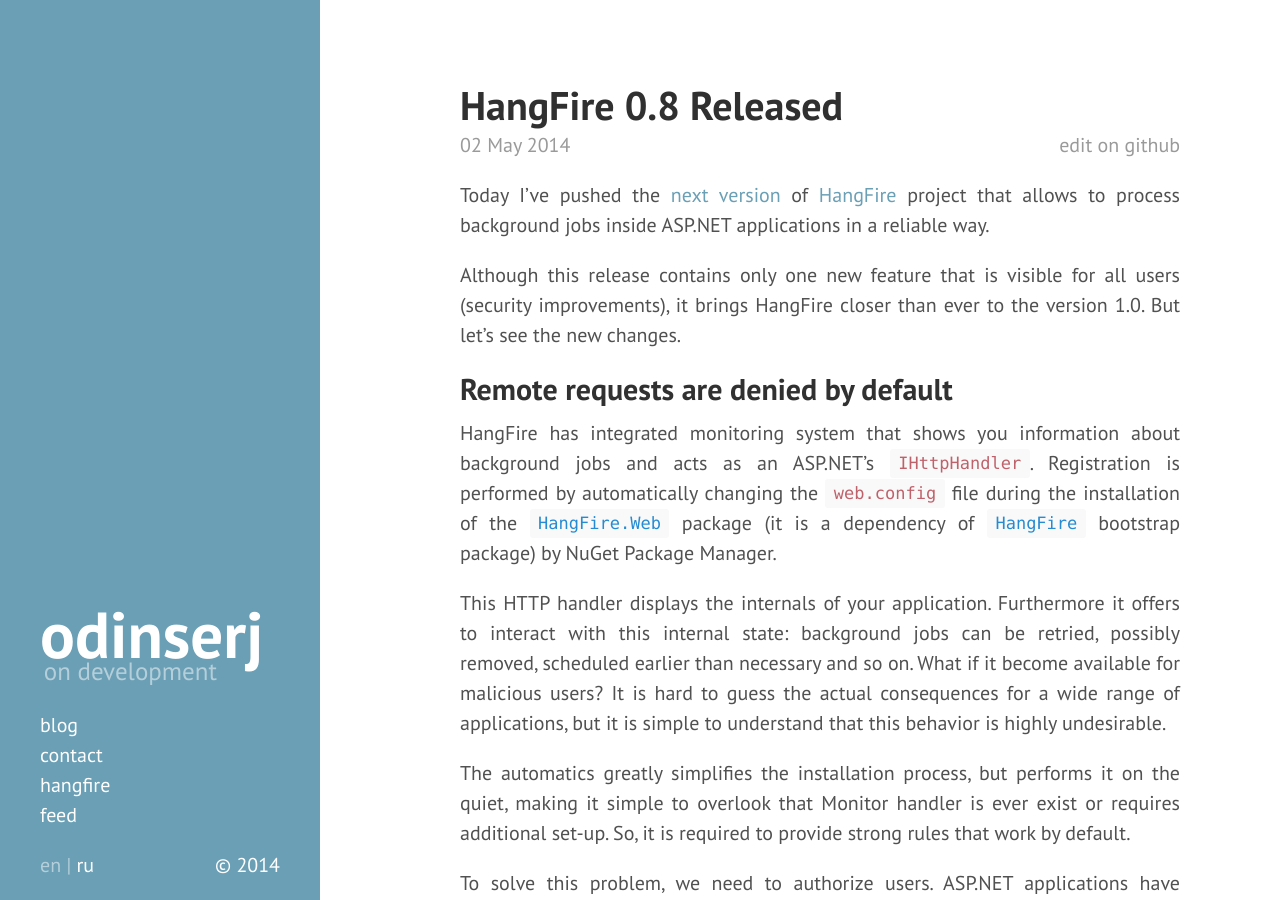
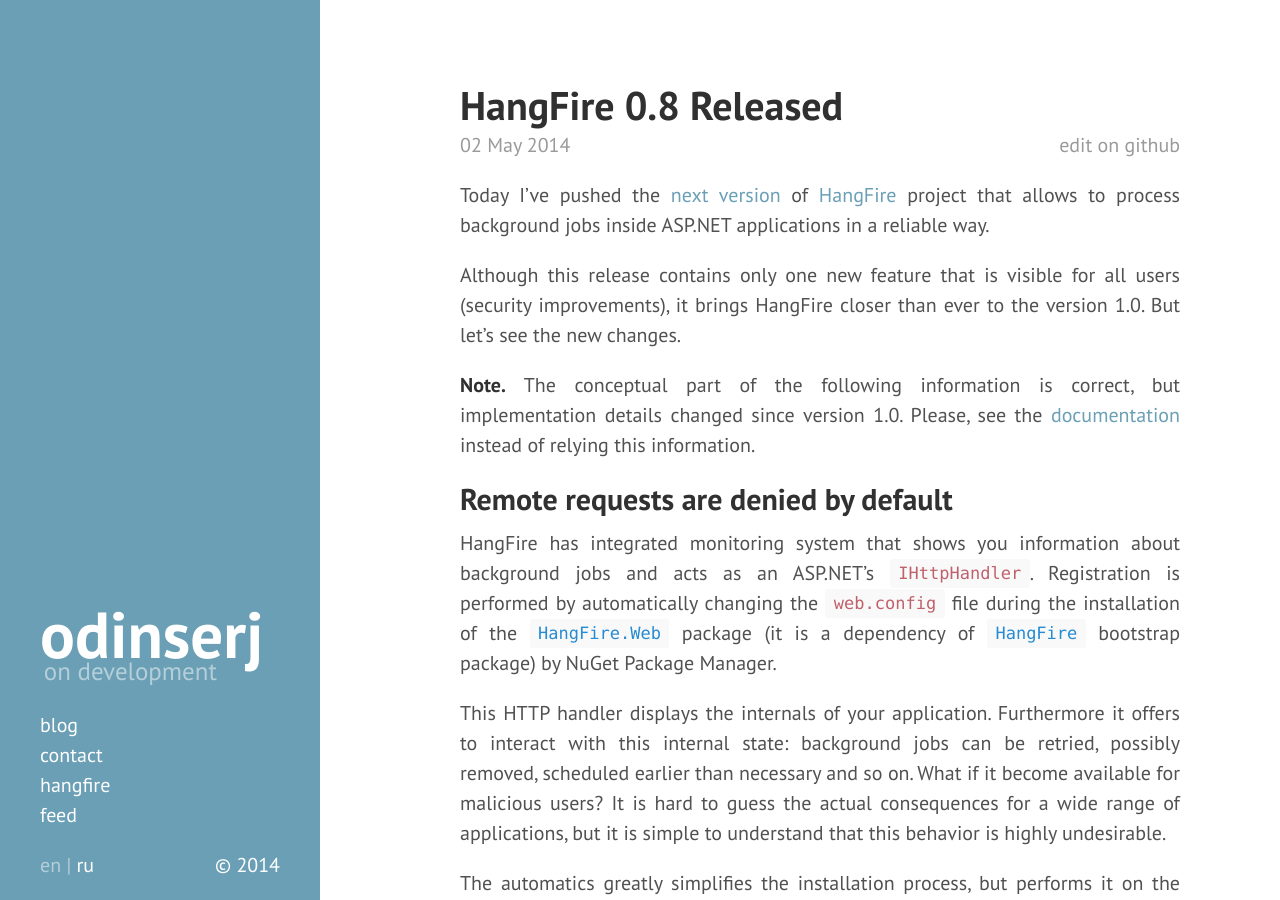
Before and after one commit to odinserj/odinserj.net, a Jekyll site: the page built from _posts/2014-05-02-hangfire-0.8-released.md, in a window 1280 px wide and 900 px high. Built offline with Jekyll 4.4.1, drawn with Linux system fonts in a browser that asks for light colours; Markdown is read by kramdown in place of the engine named in the settings; comment, search, counter and statistics services are not loaded.

Commit message:
Update 2014-05-02-hangfire-0.8-released.md

```diff
--- a/_posts/2014-05-02-hangfire-0.8-released.md
+++ b/_posts/2014-05-02-hangfire-0.8-released.md
@@ -6,6 +6,8 @@ title: HangFire 0.8 Released
 Today I've pushed the [next version](https://github.com/odinserj/HangFire/releases/tag/v0.8) of [HangFire](http://hangfire.io) project that allows to process background jobs inside ASP.NET applications in a reliable way.
 
 Although this release contains only one new feature that is visible for all users (security improvements), it brings HangFire closer than ever to the version 1.0. But let's see the new changes.
+
+**Note.** The conceptual part of the following information is correct, but implementation details changed since version 1.0. Please, see the [documentation](http://docs.hangfire.io) instead of relying this information.
 
 ## Remote requests are denied by default
 
```
